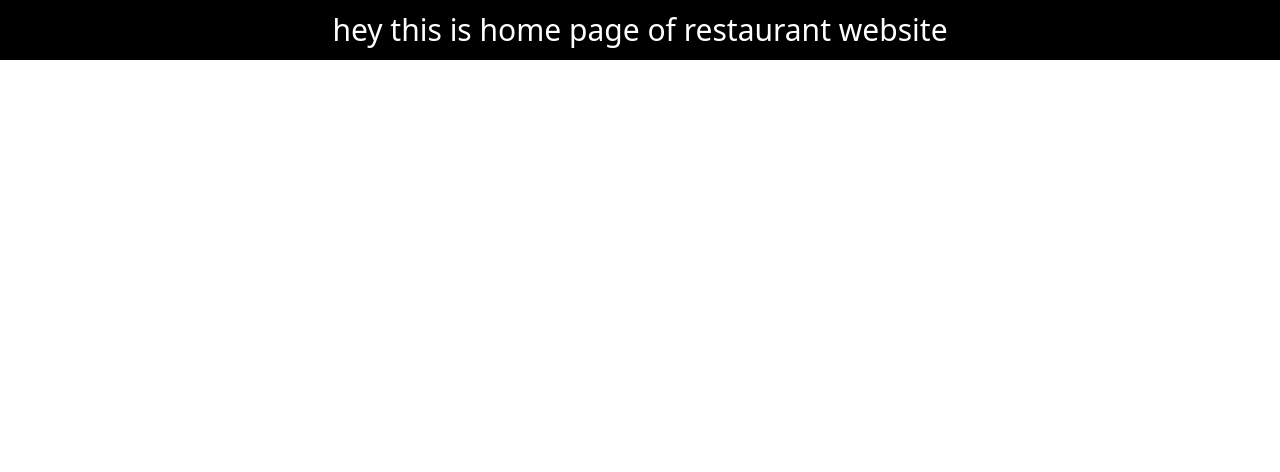
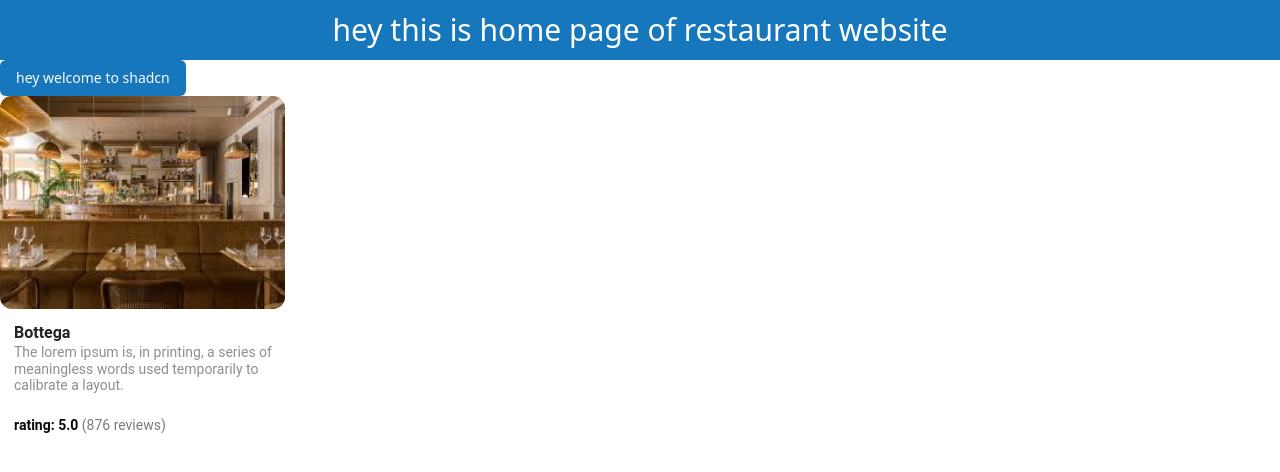
Before and after one commit to DeveloperMokchhedul/restaurant, a React (Vite) app: page / in a window 1280 px wide. Shown: the top 472 px of the page. Built offline with nearby package versions, Linux system fonts and the light colour scheme.

Commit message:
common card and common button addedd

```diff
--- /dev/null
+++ b/src/component/common/Cart.jsx
@@ -0,0 +1,18 @@
+import React from 'react'
+
+function Cart() {
+  return (
+    <div className='max-w-[285px]'>
+        <img src="/images/card3.png" alt="cart" />
+        <div className='pl-[14px] py-[13px]'>
+        <p className='font-roboto text-19px leading-[22.27px] font-semibold text-[#232323] '>Bottega</p>
+        <p className='font-roboto text-[14px] leading-[16.41px] text-[#8F8F8F]'>The lorem ipsum is, in printing, a series of meaningless words used temporarily to calibrate a layout.</p>
+        <p className='text-[14px] font-semibold font-roboto leading-[16.41px] pt-[24px] '>rating: 5.0 <span className='font-normal font-roboto text-[#7A7A7A]'>(876 reviews)</span></p>
+
+        </div>
+
+    </div>
+  )
+}
+
+export default Cart
--- /dev/null
+++ b/src/component/common/CommonBtn.jsx
@@ -0,0 +1,17 @@
+import { Button } from '@/components/ui/button'
+import { cn } from '@/lib/utils'
+
+
+import React from 'react'
+
+function CommonBtn({children,className}) {
+  return (
+    <>
+
+    <Button className = {cn(`bg-bgPrimary`,className)}>{children}</Button>
+
+    </>
+  )
+}
+
+export default CommonBtn
--- a/src/pages/Home.jsx
+++ b/src/pages/Home.jsx
@@ -1,9 +1,13 @@
+import Cart from '@/component/common/Cart'
+import CommonBtn from '@/component/common/CommonBtn'
 import React from 'react'
 
 function Home() {
   return (
     <div>
-      <h1 className='text-3xl bg-black text-white text-center py-3'> hey this is home page of restaurant website</h1>
+      <h1 className='text-3xl bg-bgPrimary text-white text-center py-3 '> hey this is home page of restaurant website</h1>
+      <CommonBtn className={""}>hey welcome to shadcn </CommonBtn>
+      <Cart />
     </div>
   )
 }
--- a/tailwind.config.js
+++ b/tailwind.config.js
@@ -12,7 +12,14 @@ export default {
   			md: 'calc(var(--radius) - 2px)',
   			sm: 'calc(var(--radius) - 4px)'
   		},
+		fontFamily:{
+			"lexend":["Lexend", "sans-serif"],
+			"roboto":["Roboto", "sans-serif"]
+
+		},
+
   		colors: {
+			bgPrimary:"#1677BD",
   			background: 'hsl(var(--background))',
   			foreground: 'hsl(var(--foreground))',
   			card: {
```
Also changed, not shown: util/cn.js (added, +10 -0 lines), public/images/card3.png (added).
